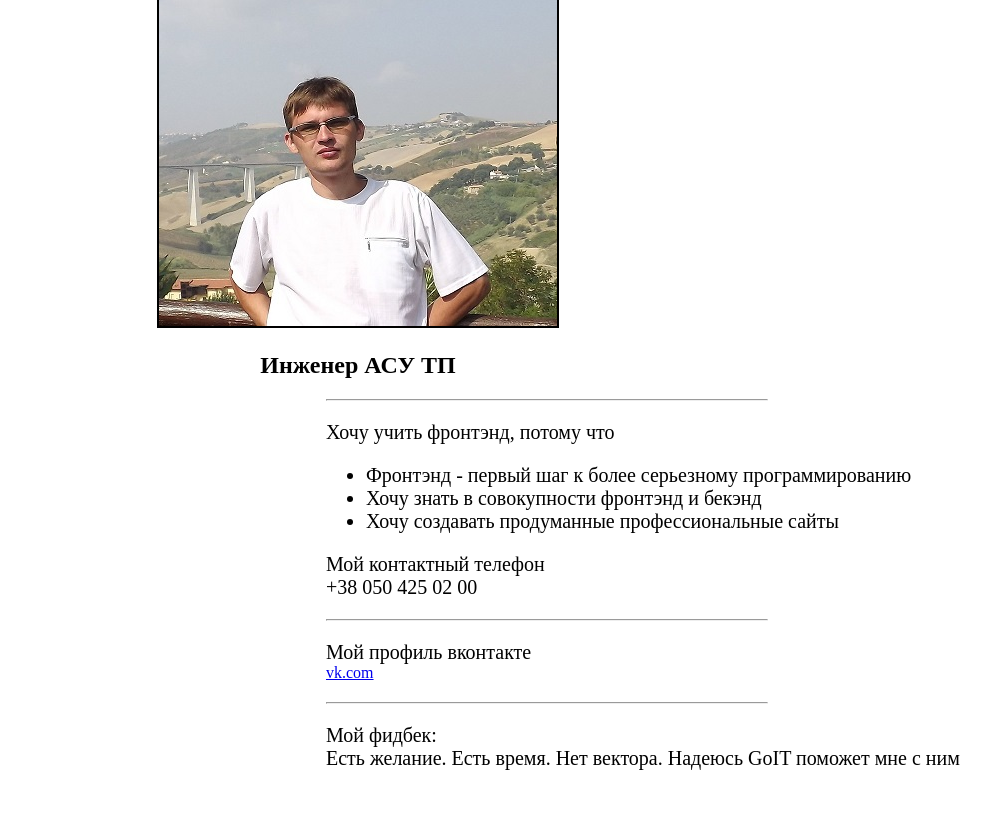
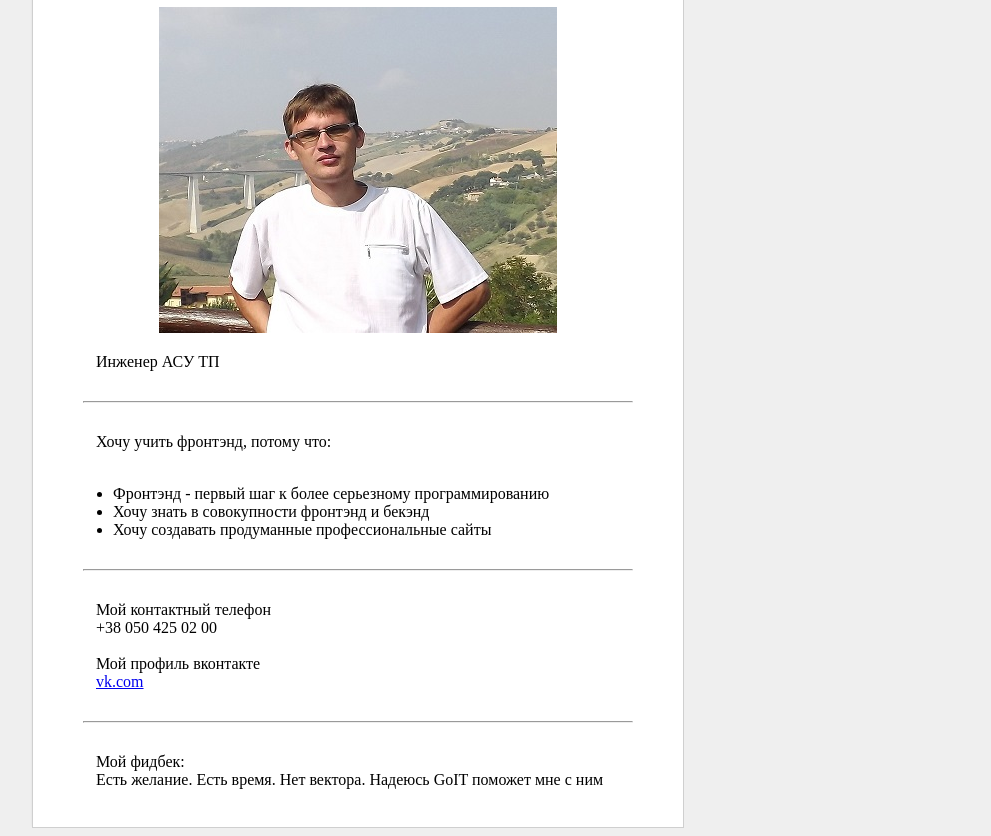
Before and after one commit to cardinalforever/Home_Work, a plain HTML site: page index.html in a window 1280 px wide. Shown: the part 82-918 px from the top of the page, without its empty margins (282-1273 px from the left). Before the commit the page ends 860 px from the top, so only its background shows below. Drawn offline with Linux system fonts and the light colour scheme.

Commit message:
add border

```diff
--- a/css/style.css
+++ b/css/style.css
@@ -1,34 +1,30 @@
-img {
-    border: 2px solid black;
+body {
+    background: #efefef;
 }
 
-.hr {
-    margin: 20px 0px;
-    width: 35%;
-    padding-left: 600px;
- }
+.a4 {
+    background: white;
+    border: 1px solid #cfcfcf;
+    box-shadow: -1px -1px 2px -1px #dedede;
+    margin: 0 auto;
+    width: 650px;
+    height: 900px;
+}
 
-h1{
+h1,
+p {
     text-align: center;
 }
 
-h2{
-    text-align: center;
-}
-p{
-    text-align: center;
-}
+.spec {
+    margin-left: 63px;
+ }
 
-div {
-    margin-left: 600px;
-    font-size: 20px;
+.hr {
+    margin: 30px 50px 30px 50px;
+
 }
 
 ul {
-    margin: 20px 0px 20px 600px;
-    font-size: 20px;
+     margin-left: 40px;
 }
-
-a {
-    margin-left: 600px;
-}
--- a/index.html
+++ b/index.html
@@ -6,29 +6,33 @@
     <link rel="stylesheet" href="css/style.css">
 </head>
 <body>
+   <div class="a4">
     <h1>Горбачев Александр Сергеевич</h1>
     <p><img src="img/foto.jpg" alt=""></p>
-    <h2>Инженер АСУ ТП</h2>
+    <div class="spec">Инженер АСУ ТП</div>
     <div class="hr">
         <hr>
     </div>
-    <div>Хочу учить фронтэнд, потому что</div>
+    <div class="spec">Хочу учить фронтэнд, потому что:</div>
+    <br>
     <ul>
         <li>Фронтэнд - первый шаг к более серьезному программированию</li>
         <li>Хочу знать в совокупности фронтэнд и бекэнд</li>
         <li>Хочу создавать продуманные профессиональные сайты</li>
     </ul>
-    <div>Мой контактный телефон</div>
-    <div>+38 050 425 02 00</div>
+     <div class="hr">
+        <hr>
+    </div>
+    <div class="spec">Мой контактный телефон</div>
+    <div class="spec">+38 050 425 02 00</div>
+    <br>
+    <div class="spec">Мой профиль вконтакте</div>
+    <a class="spec" href="https://new.vk.com/cardinalforever" target="_blank" title="link vk.com">vk.com</a>
     <div class="hr">
         <hr>
     </div>
-    <div>Мой профиль вконтакте</div>
-    <a href="https://new.vk.com/cardinalforever" target="_blank" title="link vk.com">vk.com</a>
-    <div class="hr">
-        <hr>
+    <div class="spec">Мой фидбек:</div>
+    <div class="spec">Есть желание. Есть время. Нет вектора. Надеюсь GoIT поможет мне с ним</div>
     </div>
-    <div>Мой фидбек:</div>
-    <div>Есть желание. Есть время. Нет вектора. Надеюсь GoIT поможет мне с ним</div>
 </body>
 </html>
```
Also changed, not shown: 1 other file.
